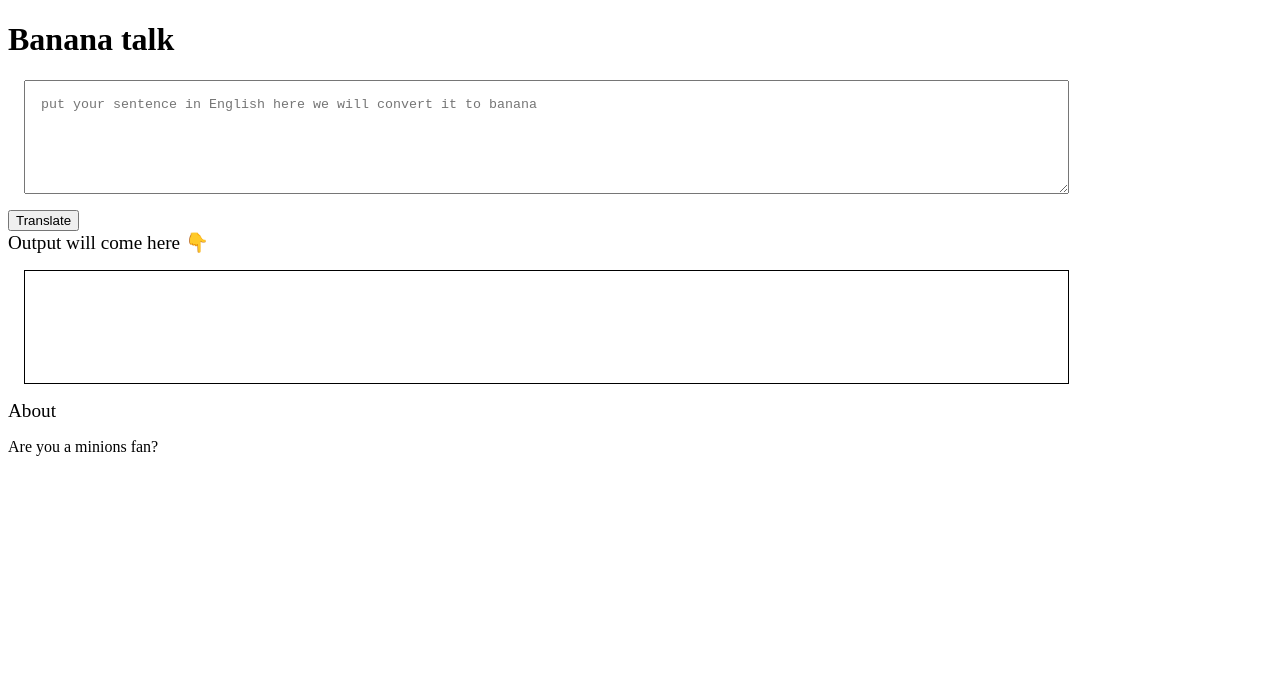
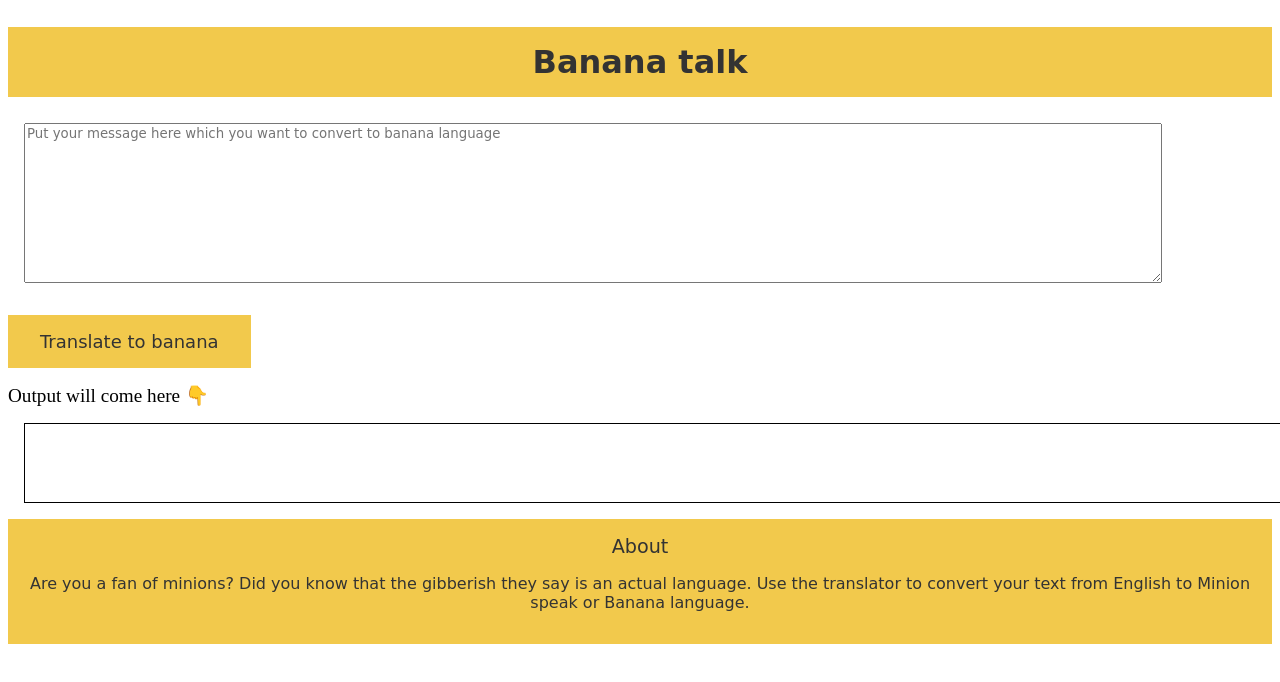
Before and after one commit to abhij24/banana-speak, a plain HTML site: page index.html in a window 1280 px wide. Drawn offline with Linux system fonts and the light colour scheme.

Commit message:
update: css part 1

```diff
--- a/index.html
+++ b/index.html
@@ -8,35 +8,67 @@
     <title>Banana speak</title>
     <style>
         textarea {
-            width: 80%;
-            height: 10vh;
+            width: 90%;
+            min-height: 20vh;
             display: block;
+            margin-top: 2rem;
             margin: 1rem;
-            padding: 1rem;
+            box-sizing: border-box;
+            font-family: 'Kalam', cursive;
         }
 
         #output {
             border: 1px solid black;
-            height: 10vh;
-            width: 80%;
+            min-height: 10vh;
+            max-height: 20vh;
+            width: 100%;
             margin: 1rem;
+            overflow: scroll;
+            box-sizing: border-box;
+
+        }
+
+        footer {
+            text-align: center;
+            background-color: #F2C94C;
+            padding: 1rem ;
+            font-family: 'Kalam', cursive;
+            color: #333333;
+        }
+
+        h2 {
+            font-family: 'Kalam', cursive;
+            background-color: #F2C94C;
             padding: 1rem;
+            text-align: center;
+            font-size: 2rem;
+            color: #333333;
+        }
+
+        button  {
+            background-color: #F2C94C;
+            border: none;
+            margin: 1rem 0rem;
+            padding: 1rem 2rem;
+            font-family: 'Kalam', cursive;
+            font-size: large;
+            color: #333333;
         }
     </style>
 
 </head>
 
 <body>
-    <h1>Banana talk </h1>
-    <textarea id="txt-input" placeholder="put your sentence in English here we will convert it to banana"></textarea>
-    <button id="btn-translate">Translate</button>
+    <h2>Banana talk</h2>
+    <textarea id="txt-input" placeholder="Put your message here which you want to convert to banana language"></textarea>
+    <button id="btn-translate">Translate to banana</button>
 
     <div style="font-size: larger; "> Output will come here 👇</div>
     <div id="output"></div>
     <footer>
         <div>
             <big>About</big>
-            <p>Are you a minions fan?</p>
+            <p>Are you a fan of minions? Did you know that the gibberish they say is an actual language. Use the translator to convert your text from English to Minion speak or Banana language.</p>
         </div>
     </footer>
     <script src="app.js" type="text/javascript"></script>
```
